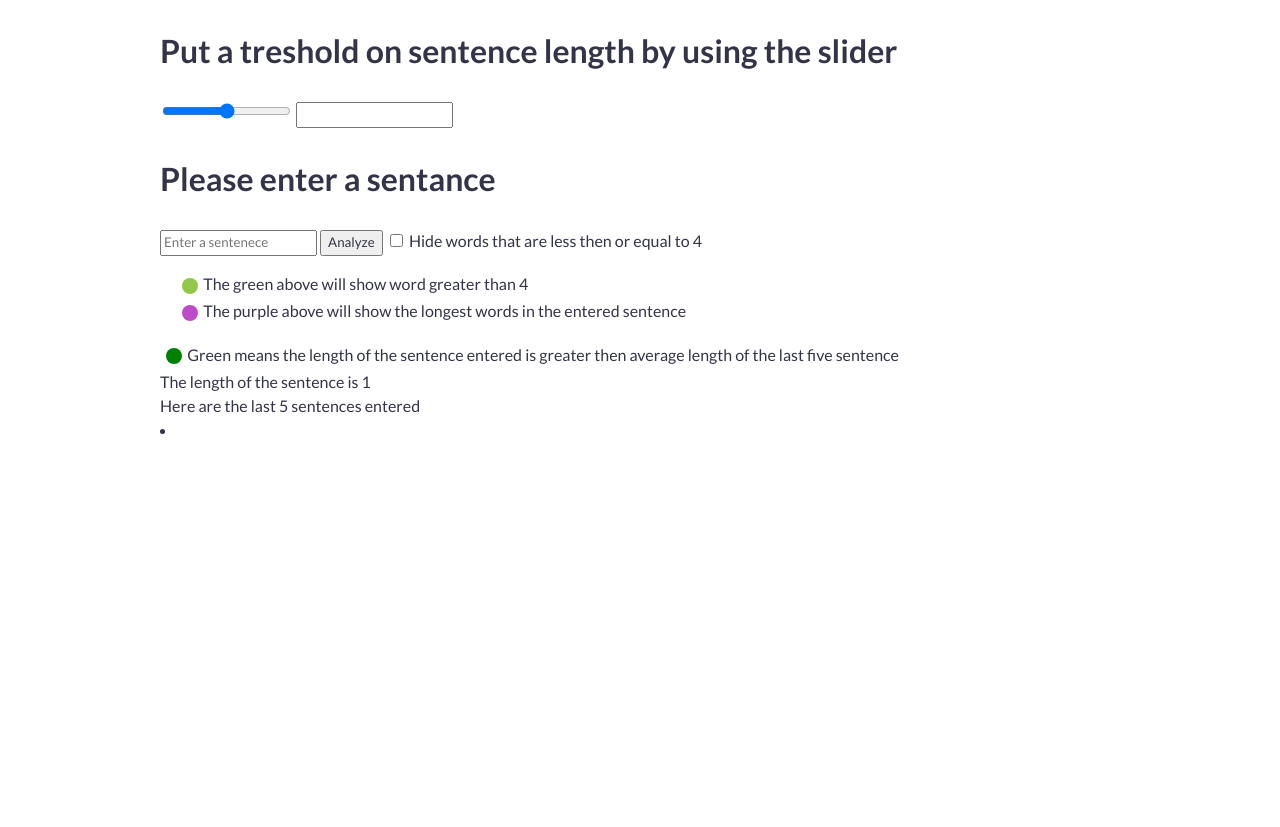
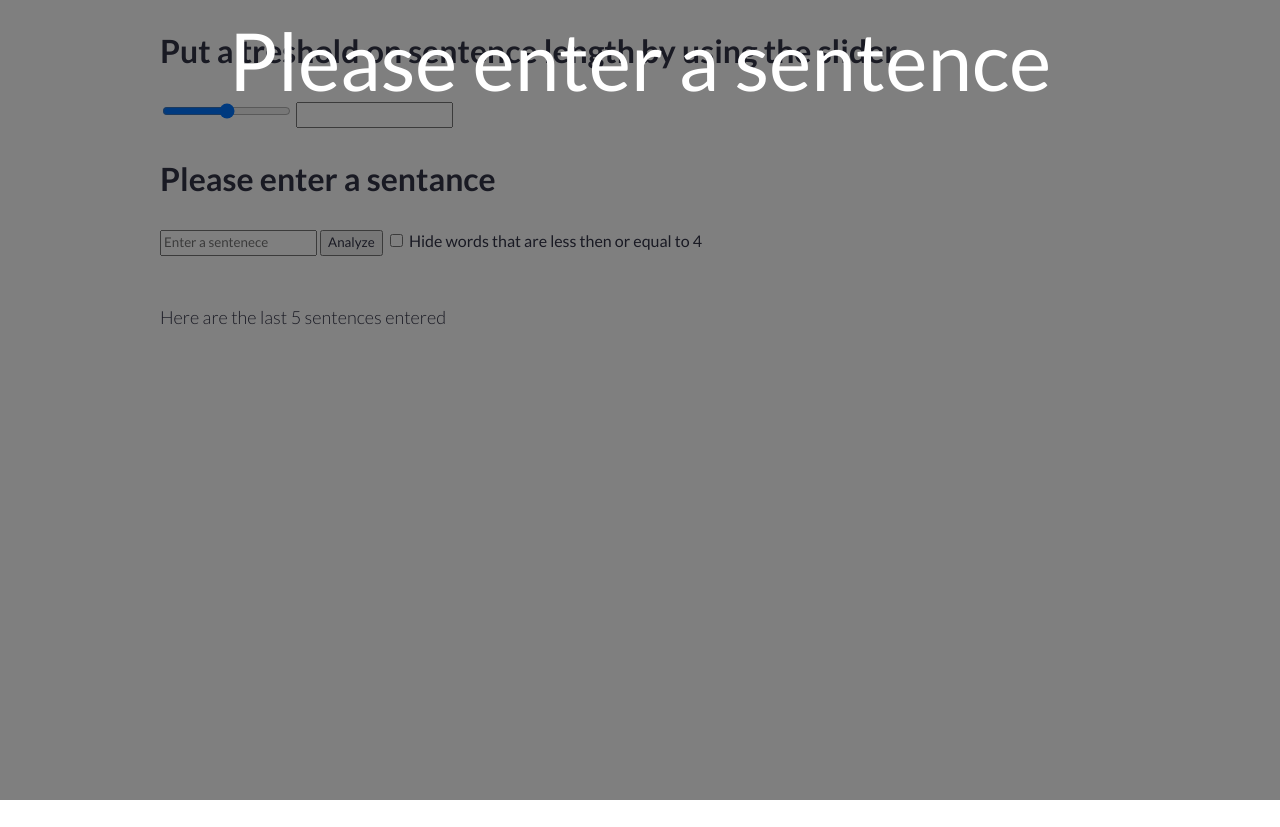
Before and after one commit to PrincessKhanya/wordGame, a plain HTML site: page index.html in a window 1280 px wide. Both pictures are taken after a click on the button "Analyze". Drawn offline with Linux system fonts and the light colour scheme.

Commit message:
Final working code

```diff
--- a/index.html
+++ b/index.html
@@ -46,13 +46,14 @@
 
             </div>
         </div>
-        Here are the last 5 sentences entered
+        <p>Here are the last 5 sentences entered</p>
         <div class="displaySentence">
             <ul class='sentences'>
 
 
             </ul>
         </div>
+        <div class="errorMsg hidden"></div>
     </div>
     <script src="index.js"></script>
 </body>
--- a/index.js
+++ b/index.js
@@ -5,24 +5,41 @@ const msgBox1 = document.querySelector(".messages");
 const checkbox = document.querySelector(".checkbox")
 const displaySentence = document.querySelector(".displaySentence")
 const colourLabel = document.querySelector(".colourLabel")
+const errorMsg = document.querySelector(".errorMsg")
 
-buttonElem.addEventListener("click", () => { highlightWords(); countWords(); displayLastSentences();colourLabel.classList.remove("hidden"); });
+buttonElem.addEventListener("click", () => {
+    let guessNumber = document.getElementById("inputBox").value
+    let sliderValue=document.getElementById('textInput').value
+    if(guessNumber.length != 0){
+        if(guessNumber.length<=sliderValue){
+            highlightWords(); countWords(); displayLastSentences();colourLabel.classList.remove("hidden");
+        }else if(guessNumber.length>sliderValue){
+            inputSearch1= ''
+            errorMsg.innerHTML='Please use the slider to select the length of the sentence you want to use'
+            setTimeout(() => { errorMsg.classList.remove("hidden"); }, 500);
+            setTimeout(() => { location.reload() }, 7000);
+        }
+    }else if (guessNumber.length == 0){
+        errorMsg.innerHTML="Please enter a sentence"
+        setTimeout(() => { errorMsg.classList.remove("hidden"); }, 500);
+        setTimeout(() => { location.reload() }, 7000);
+    }
+});
 
 function userInputHolder() {
-    let sliderValue=document.getElementById('textInput').value
-    let guessNumber = document.getElementById("inputBox").value.replaceAll('.', '');
-    if(guessNumber.length>sliderValue){
-        return inputSearch1= ''
-    }else{
-        const inputSearch1 = guessNumber.trim( ).split(" ");
-        return inputSearch1
-    }
-
+    let guessNumber = document.getElementById("inputBox").value;
+    const inputSearch1 = guessNumber.trim( ).replace(/[\.,-\/#!$%\^&\*;:{}=\-_`~()@\+\?><\[\]\+]/g, '').split(" ");
+    return inputSearch1
 }
 
 function highlightWords() {
     let holder = ''
     let inputSearch1 = userInputHolder()
+    if (inputSearch1 != ''){
+        errorMsg.innerHTML="PLease enter a sentence"
+    }else{
+        return inputSearch1
+    }
     longestWord = findLongestWords()
 
     for (let i = 0; i < inputSearch1.length; i++) {
@@ -116,7 +133,6 @@ function displayLastSentences() {
 }
 
 function clickedSentence(sentence) {
-    console.log(sentence.target.innerHTML)
     let guessNumber = sentence.target.innerHTML;
     const inputSearch1 = guessNumber.split(" ");
 
--- a/style1.css
+++ b/style1.css
@@ -50,3 +50,18 @@
 .colourLabel{
     margin: 1em;
 }
+
+.errorMsg{
+    position: fixed;
+    top: 0;
+    left: 0;
+    right: 0;
+    bottom: 0;
+    background-color: rgba(0, 0, 0,0.5);
+    justify-content: center;
+    justify-items: center;
+    text-align: center;
+    color: white;
+    font-size: 5rem;
+    margin: auto;
+}
```
